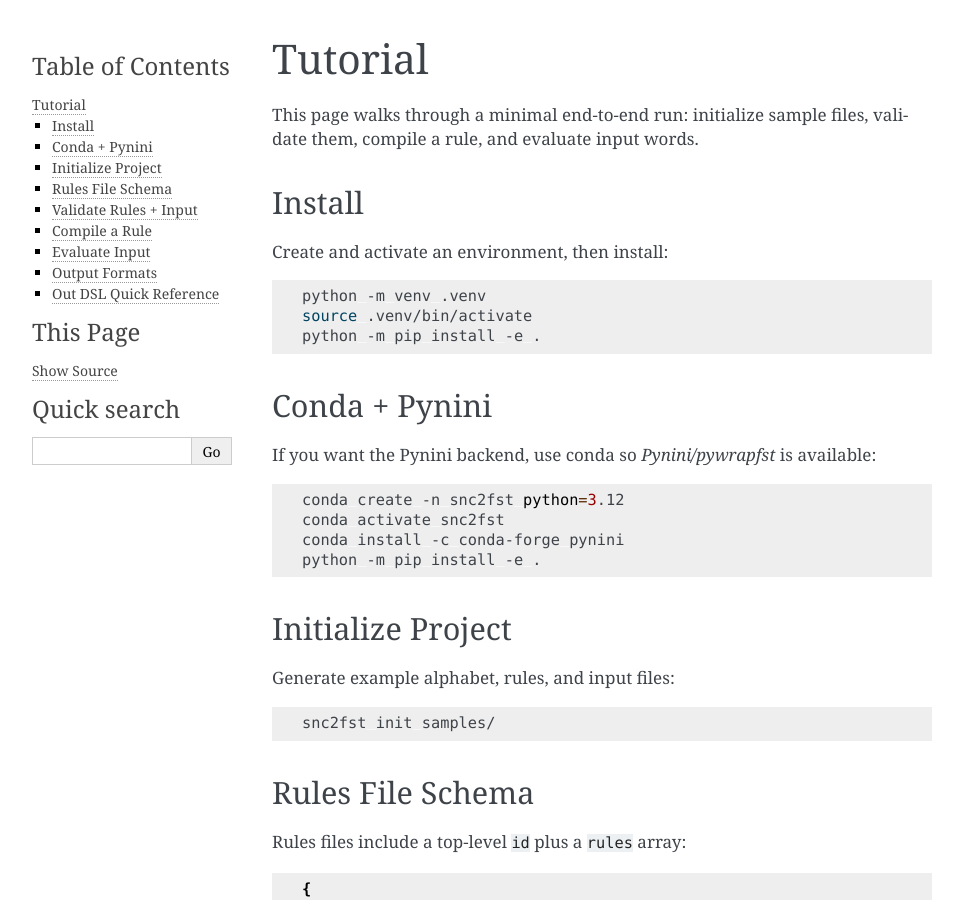
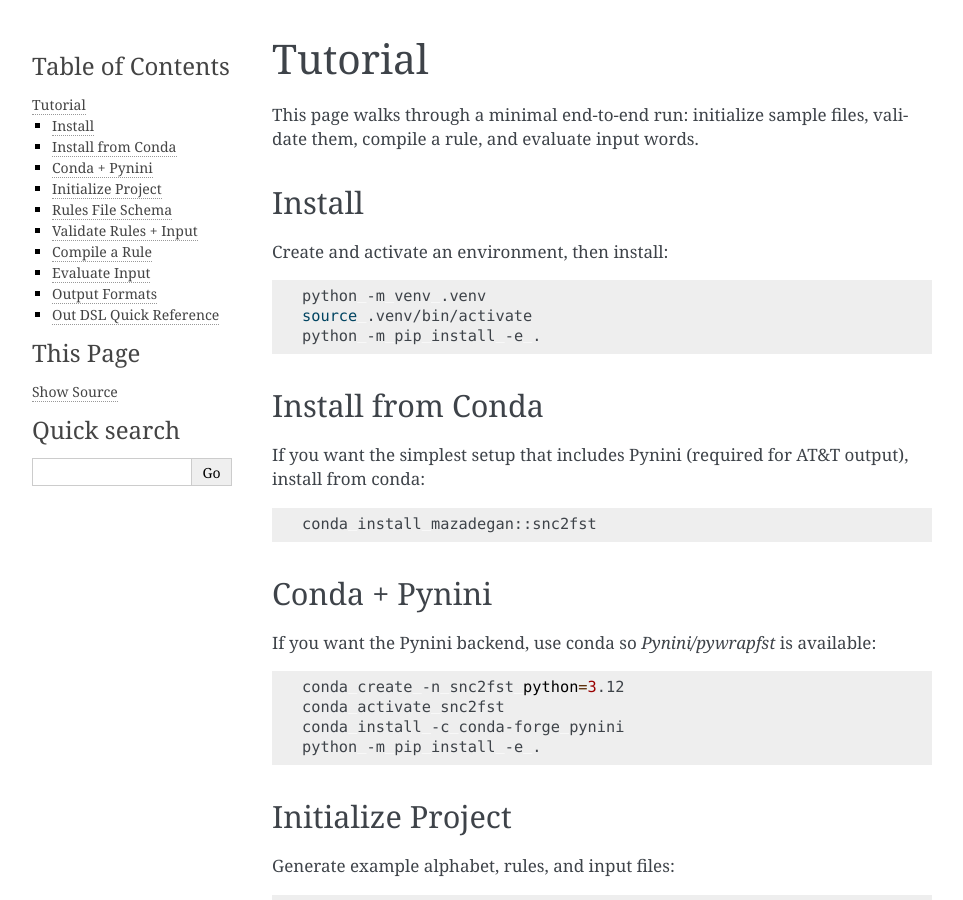
Before and after one commit to mazadegan/snc2fst, a Sphinx documentation site: the page built from docs/tutorial.rst, in a window 1280 px wide and 900 px high. Shown: the whole window, without its empty margins (148-1111 px from the left). Built offline with Sphinx 7.4.7, drawn with Linux system fonts in a browser that asks for light colours.

Commit message:
add conda install instructions

```diff
--- a/docs/tutorial.rst
+++ b/docs/tutorial.rst
@@ -14,6 +14,15 @@ Create and activate an environment, then install:
    python -m venv .venv
    source .venv/bin/activate
    python -m pip install -e .
+
+Install from Conda
+------------------
+
+If you want the simplest setup that includes Pynini (required for AT&T output), install from conda:
+
+.. code-block:: bash
+
+   conda install mazadegan::snc2fst
 
 Conda + Pynini
 --------------
```
Also changed, not shown: README.md (+6 -0 lines), 2 other files.
